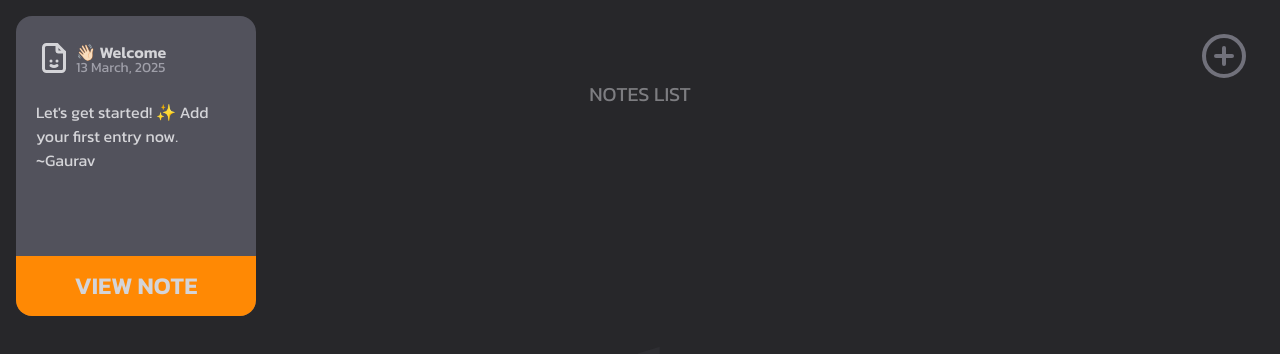
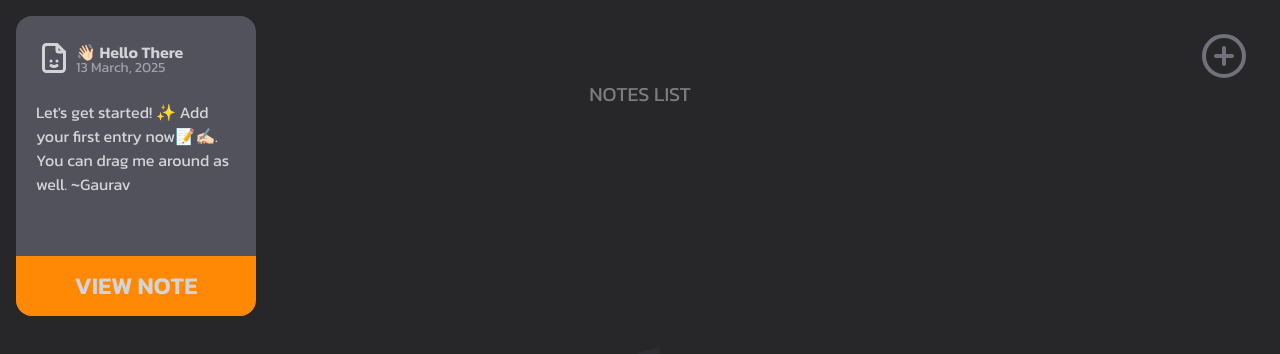
Before and after one commit to gaurav1-9/react-notes-app, a React (Vite) app: page / in a window 1280 px wide. Shown: the top 354 px of the page. Built offline with nearby package versions, Linux system fonts and the light colour scheme.

Commit message:
welcome msg modified

```diff
--- a/src/Foreground.jsx
+++ b/src/Foreground.jsx
@@ -11,8 +11,8 @@ function Foreground() {
 
     const [cardInfo, setCardInfo] = useState([
         {
-        "title": "👋🏻 Welcome",
-        "desc": "Let's get started! ✨ Add your first entry now.\n~Gaurav",
+        "title": "👋🏻 Hello There",
+        "desc": "Let's get started! ✨ Add your first entry now📝✍🏻.\nYou can drag me around as well.\n ~Gaurav",
         "meta": metaDate
         },
     ])
```
Also changed, not shown: SS/initial.png (added).
